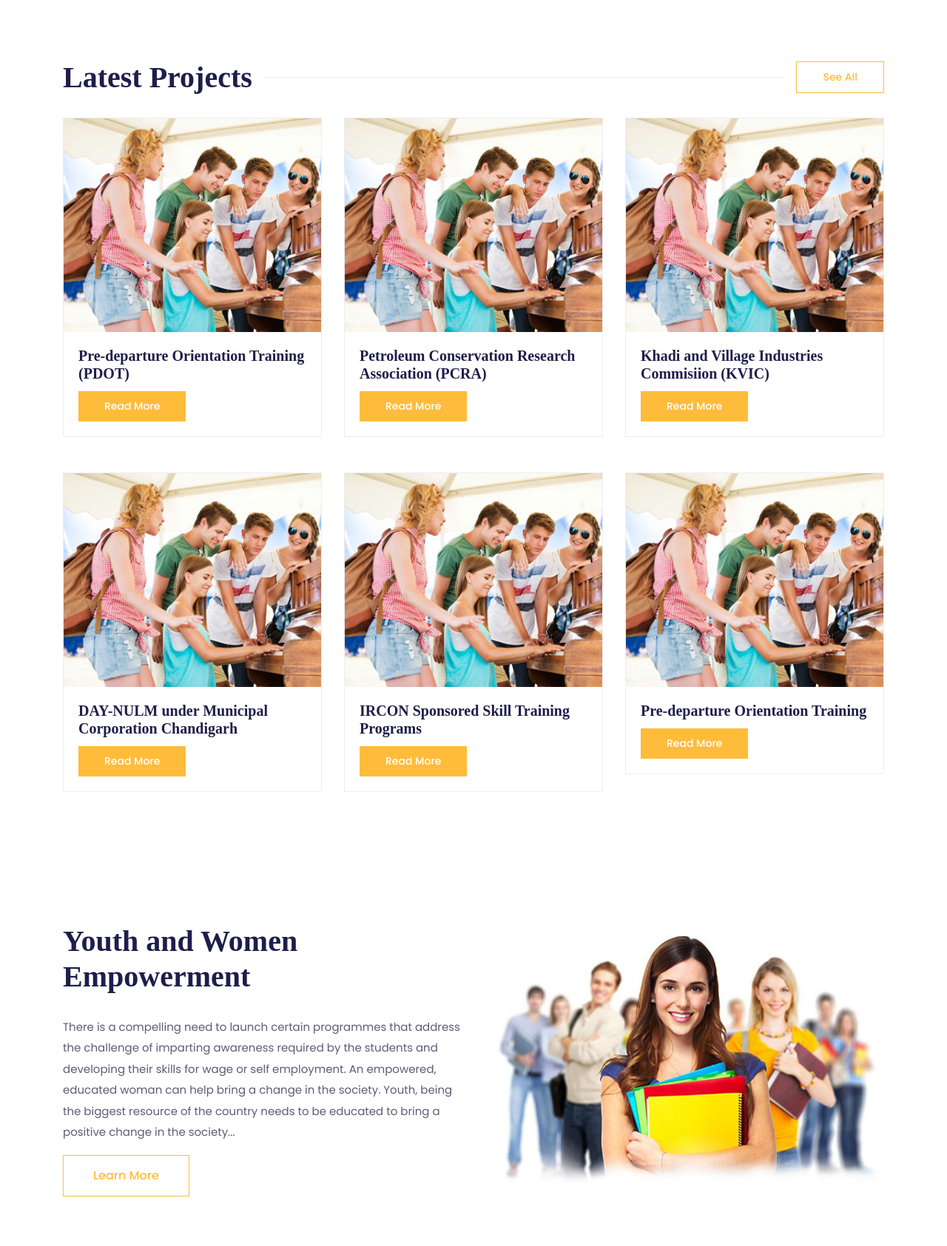
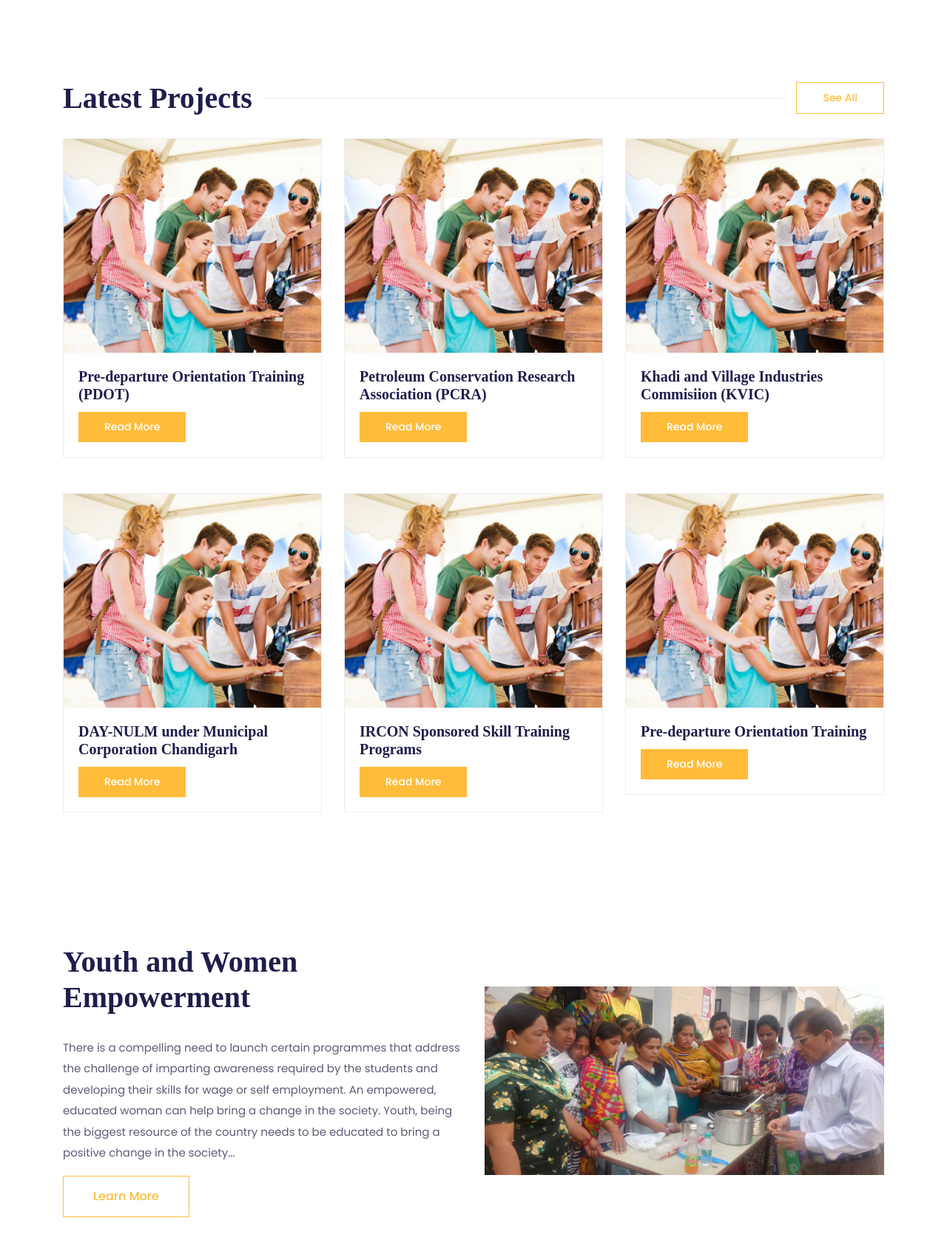
Before and after one commit to Khushi-Thapar/Learning-Management-System--ASK, a Django app: page / in a window 1280 px wide; the page is wider, and only the part inside the window is pictured. Shown: the part 2191-3876 px from the top of that part at 74% size. Run offline with Django 4.2, Linux system fonts and the light colour scheme; some libraries are stand-ins or nearby versions; some web fonts are replaced.

Commit message:
added pictures

```diff
--- a/templates/index.html
+++ b/templates/index.html
@@ -228,6 +228,16 @@
           </div>
         </div>
       </div>
+            <div class="hero-slider-item">
+        <div class="row">
+          <div class="col-md-8">
+            <h1 class="text-white" data-animation-out="fadeOutRight" data-delay-out="5" data-duration-in=".3" data-animation-in="fadeInLeft" data-delay-in=".1">Empowering the youth since 1995</h1>
+            <p class="text-muted mb-4" data-animation-out="fadeOutRight" data-delay-out="5" data-duration-in=".3" data-animation-in="fadeInLeft" data-delay-in=".4"> We have been providing Career Guidance, Skill Training and Entrepreneurship Development Services for 25 years now in association with various Government Departments, Institutions and Corporates.
+            </p>
+            <a href="#footer" class="btn btn-primary" data-animation-out="fadeOutRight" data-delay-out="5" data-duration-in=".3" data-animation-in="fadeInLeft" data-delay-in=".7">Learn More</a>
+          </div>
+        </div>
+      </div>
     </div>
   </div>
 </section>
@@ -260,7 +270,7 @@
     <!-- blog post -->
     <article class="col-lg-4 col-sm-6 mb-5 mb-lg-0">
       <div class="card rounded-0 border-bottom border-primary border-top-0 border-left-0 border-right-0 hover-shadow">
-        <img class="card-img-top rounded-0" src="{% static 'images/blog/post-1.jpg' %}" alt="Post thumb">
+        <img class="card-img-top rounded-0" src="{% static 'images/entrepreneurship development.JPG ' %}" alt="Post thumb">
         <div class="card-body">
           <!-- post meta -->
           <a href="blog-single.html">
@@ -274,7 +284,7 @@
     <!-- blog post -->
     <article class="col-lg-4 col-sm-6 mb-5 mb-lg-0">
       <div class="card rounded-0 border-bottom border-primary border-top-0 border-left-0 border-right-0 hover-shadow">
-        <img class="card-img-top rounded-0" src="{% static 'images/blog/post-2.jpg' %}" alt="Post thumb">
+        <img class="card-img-top rounded-0" src="{% static 'images/skilldev.JPG' %}" alt="Post thumb">
         <div class="card-body">
           <!-- post meta -->
           <a href="blog-single.html">
@@ -289,7 +299,7 @@
     <!-- blog post -->
     <article class="col-lg-4 col-sm-6 mb-5 mb-lg-0">
       <div class="card rounded-0 border-bottom border-primary border-top-0 border-left-0 border-right-0 hover-shadow">
-        <img class="card-img-top rounded-0" src="{% static 'images/blog/post-3.jpg' %}" alt="Post thumb">
+        <img class="card-img-top rounded-0" src="{% static 'images/career.JPG' %}" alt="Post thumb">
         <div class="card-body">
           <!-- post meta -->
           <a href="blog-single.html">
@@ -413,7 +423,7 @@
           <a href="about.html" class="btn btn-outline-primary">Learn more</a>
         </div>
         <div class="col-md-6 order-1 order-md-2 mb-4 mb-md-0">
-          <img class="img-fluid w-100" src="{% static 'images/about/about-us.jpg' %}" alt="about image">
+          <img class="img-fluid w-100" src="{% static 'images/yawe.jpeg' %}" alt="about image">
         </div>
       </div>
     </div>
@@ -490,7 +500,7 @@
     <!-- course item -->
     <div class="col-lg-4 col-sm-6 mb-5">
       <div class="card p-0 border-primary rounded-0 hover-shadow">
-        <img class="card-img-top rounded-0" src="{% static 'images/courses/course-1.jpg' %}" alt="course thumb">
+        <img class="card-img-top rounded-0" src="{% static 'images/intern.JPG' %}" alt="course thumb">
         <div class="card-body">
           <a href="course-single.html">
             <h4 class="card-title"> Management Internships</h4>
@@ -503,7 +513,7 @@
     <!-- course item -->
     <div class="col-lg-4 col-sm-6 mb-5">
         <div class="card p-0 border-primary rounded-0 hover-shadow">
-          <img class="card-img-top rounded-0" src="{% static 'images/courses/course-1.jpg' %}" alt="course thumb">
+          <img class="card-img-top rounded-0" src="{% static 'images/skilldev.JPG' %}" alt="course thumb">
           <div class="card-body">
             <a href="course-single.html">
               <h4 class="card-title"> Skill Development</h4>
@@ -516,7 +526,7 @@
     <!-- course item -->
     <div class="col-lg-4 col-sm-6 mb-5">
         <div class="card p-0 border-primary rounded-0 hover-shadow">
-          <img class="card-img-top rounded-0" src="{% static 'images/courses/course-1.jpg' %}" alt="course thumb">
+          <img class="card-img-top rounded-0" src="{% static 'images/entrepreneurship development.JPG' %}" alt="course thumb">
           <div class="card-body">
             <a href="course-single.html">
               <h4 class="card-title"> Entrepreneurship Development</h4>
@@ -529,7 +539,7 @@
     <!-- course item -->
     <div class="col-lg-4 col-sm-6 mb-5">
         <div class="card p-0 border-primary rounded-0 hover-shadow">
-          <img class="card-img-top rounded-0" src="{% static 'images/courses/course-1.jpg' %}" alt="course thumb">
+          <img class="card-img-top rounded-0" src="{% static 'images/startup.JPG' %}" alt="course thumb">
           <div class="card-body">
             <a href="course-single.html">
               <h4 class="card-title"> Start-up Support</h4>
@@ -542,7 +552,7 @@
     <!-- course item -->
     <div class="col-lg-4 col-sm-6 mb-5">
         <div class="card p-0 border-primary rounded-0 hover-shadow">
-          <img class="card-img-top rounded-0" src="{% static 'images/courses/course-1.jpg' %}" alt="course thumb">
+          <img class="card-img-top rounded-0" src="{% static 'images/capbuild.jpeg' %}" alt="course thumb">
           <div class="card-body">
             <a href="course-single.html">
               <h4 class="card-title"> Capacity Building</h4>
@@ -555,7 +565,7 @@
     <!-- course item -->
     <div class="col-lg-4 col-sm-6 mb-5">
         <div class="card p-0 border-primary rounded-0 hover-shadow">
-          <img class="card-img-top rounded-0" src="{% static 'images/courses/course-1.jpg' %}" alt="course thumb">
+          <img class="card-img-top rounded-0" src="{% static 'images/rae.jpeg' %}" alt="course thumb">
           <div class="card-body">
             <a href="course-single.html">
               <h4 class="card-title"> Research and Evaluation</h4>
```
Also changed, not shown: static/images/capbuild.jpeg (added), static/images/career.JPG (added), static/images/conference.jpg (added), static/images/rae.jpeg (added), static/images/skilldev.JPG (added), static/images/yawe.jpeg (added), 4 other files.
